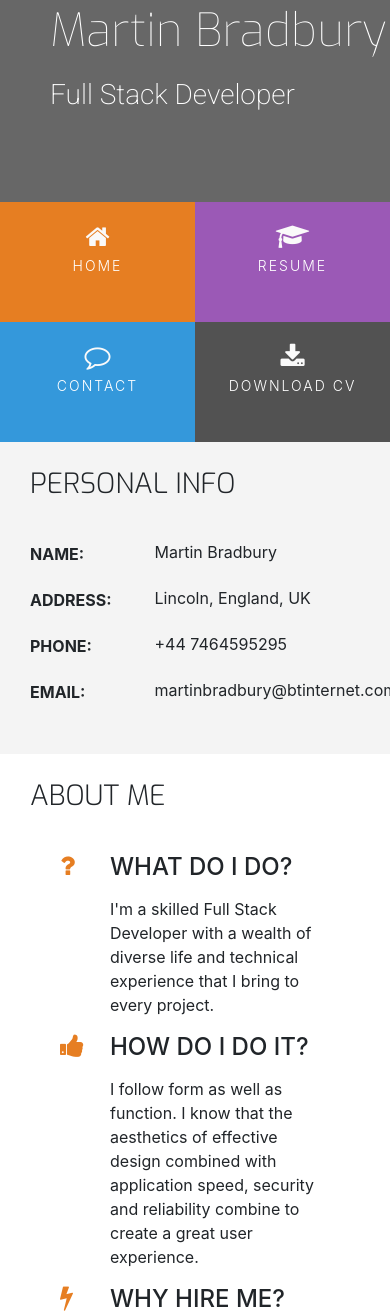
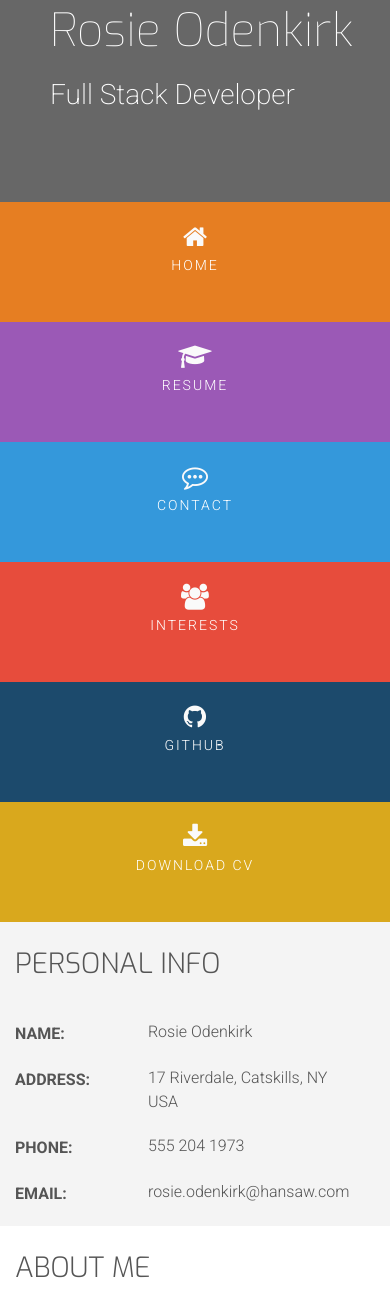
Before and after one commit to MartinBradbury/ucd-resume, a plain HTML site: page index.html in a window 390 px wide. Shown: the part 407-1723 px from the top of the page. Drawn offline with nearby package versions, Linux system fonts and the light colour scheme.

Commit message:
updated html to include interests and github with styling.

```diff
--- a/assets/css/style.css
+++ b/assets/css/style.css
@@ -7,11 +7,15 @@
 }
 
 .bg-color-three-reasons {
-    background-color: #fff;
+    background-color: #ffffff;
 }
 
 .bg-color-personal-info {
     background-color: #f4f4f4;
+}
+
+.bg-color-skills {
+    background-color: #ffffff;
 }
 
 .bg-color-work-history {
@@ -19,7 +23,15 @@
 }
 
 .bg-color-contact {
-    background-color: #fff;
+    background-color: #ffffff;
+}
+
+.bg-color-conferences {
+    background-color: #f4f4f4;
+}
+
+.bg-color-groups {
+    background-color: #ffffff;
 }
 
 .ui-menu-color-home {
@@ -35,10 +47,30 @@
 }
 
 .ui-menu-color-download {
-    background-color: #525252;
+    background-color: #d9a81d;
 }
 
-/* ----------------------------------------Special paddings/margins/text */
+
+.ui-menu-color-github {
+    background-color: #1c4a6c;
+}
+
+.ui-menu-color-interests {
+    background-color: #e74c3c;
+}
+
+
+
+
+body {
+    font-family: Roboto, sans-serif;
+    font-weight: 300;
+    background-color: #525252;
+    color: #555555;
+}
+
+
+/*--------------------------------------------Special Paddings/Margins/Text*/
 
 h1,
 h2,
@@ -61,14 +93,9 @@ h4 {
     display: inline-block;
 }
 
+
 .row-table {
     display: table;
-}
-
-.section-column {
-    display: table-cell;
-    padding: 0 30px 30px;
-    float: none;
 }
 
 .history-heading,
@@ -78,6 +105,7 @@ h4 {
     margin-top: 25px;
     margin-bottom: 40px;
 }
+
 
 /*--------------------------------------------Heading*/
 
@@ -105,7 +133,7 @@ header {
     font-weight: 100;
     font-size: 46px;
     margin-top: 50px;
-    color: #fff;
+    color: #ffffff;
 }
 
 .title {
@@ -114,24 +142,15 @@ header {
     font-size: 28px;
     margin-top: 20px;
     margin-bottom: 90px;
-    color: #fff;
-}
-
-.list-inline-item:not(:last-child) {
-    margin: 0;
-}
-
-.menucontainer {
-    font-size: 0;
-}
-
-#nav li {
-    font-size: 14px;
-    padding: 0;
+    color: #ffffff;
 }
 
 #nav {
     margin: 0;
+}
+
+#nav li {
+    padding: 0;
 }
 
 .menuitem {
@@ -143,9 +162,10 @@ header {
 .menuitem a {
     width: 100%;
     text-decoration: none;
-    color: #fff;
+    color: #ffffff;
     height: 120px;
 }
+
 
 .menuitem a i {
     padding-top: 22px;
@@ -165,6 +185,7 @@ header {
     letter-spacing: 2px;
 }
 
+
 /*--------------------------------------------Hover.css*/
 
 .hvr-sweep-to-bottom:before {
@@ -172,7 +193,8 @@ header {
     height: 120px;
 }
 
-/* ----------------------------------------Footer */
+
+/*--------------------------------------------Footer*/
 
 footer {
     background-color: #525252;
@@ -181,19 +203,19 @@ footer {
     margin: 0;
 }
 
-.cv-pdf i {
-    font-size: 18px;
+footer .cv-pdf i {
     color: #fafafa;
     text-align: center;
+    font-size: 18px;
     padding-left: 5px;
+}
+
+footer .cv-pdf i:hover {
+    color: #e84610;
     transition: all 0.35s ease-in-out;
     -moz-transition: all 0.35s ease-in-out;
     -webkit-transition: all 0.35s ease-in-out;
     -o-transition: all 0.35s ease-in-out;
-}
-
-.cv-pdf i:hover {
-    color: #e84610;
 }
 
 .social-links {
@@ -221,10 +243,10 @@ footer {
 }
 
 #footer-details {
-    padding: 20px;
+    margin: 20px;
 }
 
-/* ----------------------------------------Three Reasons */
+/*--------------------------------------------Three Reasons*/
 
 .three-reasons-icon {
     font-size: 26px;
@@ -235,7 +257,7 @@ footer {
     margin-bottom: 15px;
 }
 
-/* ----------------------------------------Personal Info */
+/*--------------------------------------------Personal Info*/
 
 .personal-info-item {
     margin-bottom: 20px;
@@ -246,7 +268,6 @@ footer {
 .personal-info-item .key,
 .personal-info-item .value {
     padding-right: 8px;
-    display: inline-block;
 }
 
 .personal-info-item .key p,
@@ -255,6 +276,7 @@ footer {
 }
 
 .personal-info-item .key {
+    display: inline-block;
     width: 30%;
     margin-right: 21px;
     padding-top: 2px;
@@ -266,16 +288,16 @@ footer {
 }
 
 .personal-info-item .value {
+    display: inline-block;
     position: relative;
     width: 60%;
 }
 
-/* ----------------------------------------Skills */
+/*--------------------------------------------Skills*/
 
 .progress {
     position: relative;
     height: 25px;
-    margin-bottom: 4px;
 }
 
 .progress-type {
@@ -287,16 +309,13 @@ footer {
     background-color: rgba(25, 25, 25, 0.2);
 }
 
+
 .progress-section {
     margin: 40px 20px;
 }
 
-/* ----------------------------------------Work History */
 
-.history-heading {
-    color: #fafafa;
-    margin-bottom: 50px;
-}
+/*--------------------------------------------Work History*/
 
 .timeline-item {
     padding: 4em 2em 0em 2em;
@@ -310,7 +329,7 @@ footer {
     margin: 0;
 }
 
-.timeline-item:before {
+.timeline-item::before {
     content: attr(data-dates);
     position: absolute;
     left: 2.5em;
@@ -318,12 +337,12 @@ footer {
     display: block;
     font-family: "Exo", sans-serif;
     font-weight: 500;
-    font-size: 0.8em;
+    font-size: .8em;
     padding: 0;
     margin: 0;
 }
 
-.timeline-item:after {
+.timeline-item::after {
     width: 12px;
     height: 12px;
     display: block;
@@ -335,11 +354,16 @@ footer {
     background: #fafafa;
 }
 
+.history-heading {
+    color: #fafafa;
+    margin-bottom: 50px;
+}
+
 .history-items {
     margin-bottom: 30px;
 }
 
-/* ----------------------------------------Contact Form */
+/*--------------------------------------------Contact*/
 
 .contact-heading {
     font-family: "Exo", sans-serif;
@@ -347,6 +371,7 @@ footer {
     margin-top: 25px;
     margin-bottom: 20px;
 }
+
 
 .center-form {
     padding-top: 10px;
@@ -357,13 +382,24 @@ footer {
 button[type="submit"] {
     margin-top: 15px;
     margin-bottom: 20px;
+    background-color: #e84610;
     color: #fafafa;
-    background-color: #e84610;
 }
 
-/* ----------------------------------------Media Queries */
+/*--------------------------------------------Map*/
+div#map {
+    min-height: 360px;
+}
+
+/*--------------------------------------------Media Queries*/
 
 @media(min-width: 992px) {
+    .section-column {
+        padding: 0 30px 30px;
+        float: none;
+        display: table-cell;
+    }
+
     .center-form {
         padding-top: 30px;
         min-height: 240px;
--- a/index.html
+++ b/index.html
@@ -1,28 +1,15 @@
 <!DOCTYPE html>
 <html lang="en">
 <head>
-    <meta charset="UTF-8" />
-    <meta name="viewport" content="width=device-width, initial-scale=1.0" />
-    <meta http-equiv="X-UA-Compatible" content="ie=edge" />
-    <link
-      rel="stylesheet"
-      href="https://maxcdn.bootstrapcdn.com/bootstrap/4.2.1/css/bootstrap.min.css"
-      type="text/css"
-    />
-    <link
-      rel="stylesheet"
-      href="https://maxcdn.bootstrapcdn.com/font-awesome/4.7.0/css/font-awesome.min.css"
-      type="text/css"
-    />
-    <link
-      rel="stylesheet"
-      href="https://cdnjs.cloudflare.com/ajax/libs/hover.css/2.1.1/css/hover-min.css"
-      type="text/css"
-    />
-    <link rel="stylesheet" href="assets/css/style.css" />
-    <title>Martin Bradbury</title>
+    <meta charset="UTF-8">
+    <meta name="viewport" content="width=device-width, initial-scale=1.0">
+    <meta http-equiv="X-UA-Compatible" content="ie=edge">
+    <link rel="stylesheet" href="https://maxcdn.bootstrapcdn.com/bootstrap/4.2.1/css/bootstrap.min.css" type="text/css" />
+    <link rel="stylesheet" href="https://maxcdn.bootstrapcdn.com/font-awesome/4.7.0/css/font-awesome.min.css" type="text/css" />
+    <link rel="stylesheet" href="https://cdnjs.cloudflare.com/ajax/libs/hover.css/2.1.1/css/hover-min.css" type="text/css" />
+    <link rel="stylesheet" href="assets/css/style.css">
+    <title>Rosie</title>
 </head>
-
 <body>
     <header>
         <div class="row no-gutters">
@@ -30,47 +17,30 @@
             <div class="col-md-8">
                 <div class="row no-gutters bg-color-name-title">
                     <div class="col heading">
-              <h1 class="name">Martin Bradbury</h1>
-              <h2 class="title">Full Stack Developer</h2>
+                        <h1 class="name">Rosie Odenkirk</h1>
+                        <h2 class="title"> Full Stack Developer</h2>
                     </div>
                 </div>
                 <div class="row no-gutters">
                     <div class="col">
-              <ul id="nav" class="list-inline menucontainer">
-                <li
-                  class="col-6 col-sm-3 ui-menu-color-home list-inline-item menuitem"
-                >
-                  <a href="index.html" class="hvr-sweep-to-bottom"
-                    ><i class="fa fa-home" aria-hidden="true"></i
-                    ><span>Home</span></a
-                  >
+                        <ul id="nav" class="list-inline menucontainer row">
+                            <li class="col-xs-6 col-sm-2 ui-menu-color-home menuitem">
+                                <a href="index.html" class="hvr-sweep-to-bottom"><i class="fa fa-home" aria-hidden="true"></i><span>Home</span></a>
                             </li>
-                <li
-                  class="col-6 col-sm-3 ui-menu-color-resume list-inline-item menuitem"
-                >
-                  <a href="resume.html" class="hvr-sweep-to-bottom"
-                    ><i class="fa fa-graduation-cap" aria-hidden="true"></i
-                    ><span>Resume</span></a
-                  >
+                            <li class="col-xs-6 col-sm-2 ui-menu-color-resume menuitem">
+                                <a href="resume.html" class="hvr-sweep-to-bottom"><i class="fa fa-graduation-cap" aria-hidden="true"></i><span>Resume</span></a>
                             </li>
-                <li
-                  class="col-6 col-sm-3 ui-menu-color-contact list-inline-item menuitem"
-                >
-                  <a href="contact.html" class="hvr-sweep-to-bottom"
-                    ><i class="fa fa-comment-o" aria-hidden="true"></i
-                    ><span>Contact</span></a
-                  >
+                            <li class="col-xs-6 col-sm-2 ui-menu-color-contact menuitem">
+                                <a href="contact.html" class="hvr-sweep-to-bottom"><i class=" fa fa-commenting-o" aria-hidden="true"></i><span>Contact</span></a>
                             </li>
-                <li
-                  class="col-6 col-sm-3 ui-menu-color-download list-inline-item menuitem"
-                >
-                  <a
-                    href="assets/cv/Tech CV.docx"
-                    class="hvr-sweep-to-bottom"
-                    target="_blank"
-                    ><i class="fa fa-download" aria-hidden="true"></i
-                    ><span>Download CV</span></a
-                  >
+                            <li class="col-xs-6 col-sm-2 ui-menu-color-interests menuitem">
+                                <a href="interests.html" class="hvr-sweep-to-bottom"><i class="fa fa-users" aria-hidden="true"></i><span>Interests</span></a>
+                            </li>
+                            <li class="col-xs-6 col-sm-2 ui-menu-color-github menuitem">
+                                <a href="github.html" class="hvr-sweep-to-bottom"><i class="fa fa-github" aria-hidden="true"></i><span>GitHub</span></a>
+                            </li>
+                            <li class="col-xs-6 col-sm-2 ui-menu-color-download menuitem">
+                                <a href="assets/cv/Tech CV.docx" target="_blank" class="hvr-sweep-to-bottom"><i class="fa fa-download" aria-hidden="true"></i><span>Download CV</span></a>
                             </li>
                         </ul>
                     </div>
@@ -83,39 +53,57 @@
             <div class="col-md-4 bg-color-personal-info section-column">
                 <div class="row">
                     <div class="col-12">
-              <h3 class="section-heading uppercase">Personal Info</h3>
+                        <h3 class="section-heading uppercase">
+                            Personal Info
+                        </h3>
                     </div>
                 </div>
                 <div class="personal-info-item">
                     <div class="key">
-              <p class="uppercase">Name:</p>
+                        <p class="uppercase">
+                            Name:
+                        </p>
                     </div>
                     <div class="value">
-              <p>Martin Bradbury</p>
+                        <p>
+                            Rosie Odenkirk
+                        </p>
                     </div>
                 </div>
                 <div class="personal-info-item">
                     <div class="key">
-              <p class="uppercase">Address:</p>
+                        <p class="uppercase">
+                            Address:
+                        </p>
                     </div>
                     <div class="value">
-              <p>Lincoln, England, UK</p>
+                        <p>
+                            17 Riverdale, Catskills, NY USA
+                        </p>
                     </div>
                 </div>
                 <div class="personal-info-item">
                     <div class="key">
-              <p class="uppercase">Phone:</p>
+                        <p class="uppercase">
+                            Phone:
+                        </p>
                     </div>
                     <div class="value">
-              <p>+44 7464595295</p>
+                        <p>
+                            555 204 1973
+                        </p>
                     </div>
                 </div>
                 <div class="personal-info-item">
                     <div class="key">
-              <p class="uppercase">Email:</p>
+                        <p class="uppercase">
+                            Email:
+                        </p>
                     </div>
                     <div class="value">
-              <p>martinbradbury@btinternet.com</p>
+                        <p>
+                            rosie.odenkirk@hansaw.com
+                        </p>
                     </div>
                 </div>
             </div>
@@ -129,16 +117,12 @@
                     <div class="col-10 offset-1 offset-sm-0 col-sm-4 col-md-6">
                         <div class="row">
                             <div class="col-2">
-                  <i
-                    class="three-reasons-icon fa fa-question"
-                    aria-hidden="true"
-                  ></i>
+                                <i class="three-reasons-icon fa fa-question" aria-hidden="true"></i>
                             </div>
                             <div class="col-10">
                                 <h4 class="three-reasons-heading uppercase">What do I do?</h4>
                                 <p>
-                    I'm a skilled Full Stack Developer with a wealth of diverse
-                    life and technical experience that I bring to every project.
+                                    I'm a skilled Full Stack Developer with a wealth of diverse life and technical experience that I bring to every project.
                                 </p>
                             </div>
                         </div>
@@ -146,20 +130,12 @@
                     <div class="col-10 offset-1 offset-sm-0 col-sm-4 col-md-6">
                         <div class="row">
                             <div class="col-2">
-                  <i
-                    class="three-reasons-icon fa fa-thumbs-up"
-                    aria-hidden="true"
-                  ></i>
+                                <i class="three-reasons-icon fa fa-thumbs-up" aria-hidden="true"></i>
                             </div>
                             <div class="col-10">
-                  <h4 class="three-reasons-heading uppercase">
-                    How do I do it?
-                  </h4>
+                                <h4 class="three-reasons-heading uppercase">How do I do it?</h4>
                                 <p>
-                    I follow form as well as function. I know that the
-                    aesthetics of effective design combined with application
-                    speed, security and reliability combine to create a great
-                    user experience.
+                                    I follow form as well as function. I know that the aesthetics of effective design combined with application speed, security and reliability combine to create a great user experience.
                                 </p>
                             </div>
                         </div>
@@ -167,18 +143,12 @@
                     <div class="col-10 offset-1 offset-sm-0 col-sm-4 col-md-6">
                         <div class="row">
                             <div class="col-2">
-                  <i
-                    class="three-reasons-icon fa fa-bolt"
-                    aria-hidden="true"
-                  ></i>
+                                <i class="three-reasons-icon fa fa-bolt" aria-hidden="true"></i>
                             </div>
                             <div class="col-10">
                                 <h4 class="three-reasons-heading uppercase">Why hire me?</h4>
                                 <p>
-                    I work quickly and effectively in getting things built and
-                    working across the stack. I'm an excellent communicator who
-                    thrives in bright and enthusiastic teams and I'm also a self
-                    starter when working solo.
+                                    I work quickly and effectively in getting things built and working across the stack. I'm an excellent communicator who thrives in bright and enthusiastic teams and I'm also a self starter when working solo.
                                 </p>
                             </div>
                         </div>
@@ -186,21 +156,21 @@
                 </div>
             </div>
         </div>
+
     </section>
     <footer class="container-fluid">
         <div id="footer-details" class="row">
             <div class="col-sm-4">
                 <h5 class="uppercase general-sub">About</h5>
                 <p class="inline-block">
-            Full Stack Web Developer. Skilled in everything from HTML to Heroku.
-            The capacity for structural and design thinking.
+                    Full Stack Web Developer. Skilled in everything from HTML to Heroku. The capacity for structural and design thinking.
                 </p>
             </div>
             <div class="col-sm-4">
                 <h5 class="uppercase general-sub">Download</h5>
                 <p class="inline-block">
                     Need a printable version of my CV? Download it here.
-            <a href="assets/cv/Tech CV.docx" target="_blank" class="cv-pdf">
+                    <a href="assets/cv/sample-cv.pdf" target="_blank" class="cv-pdf">
                         <i class="fa fa-download" aria-hidden="true"></i>
                         <span class="sr-only">Download link.</span>
                     </a>
```
Also changed, not shown: contact.html (+27 -87 lines). Lines whose indentation alone changed are shown as unchanged.
